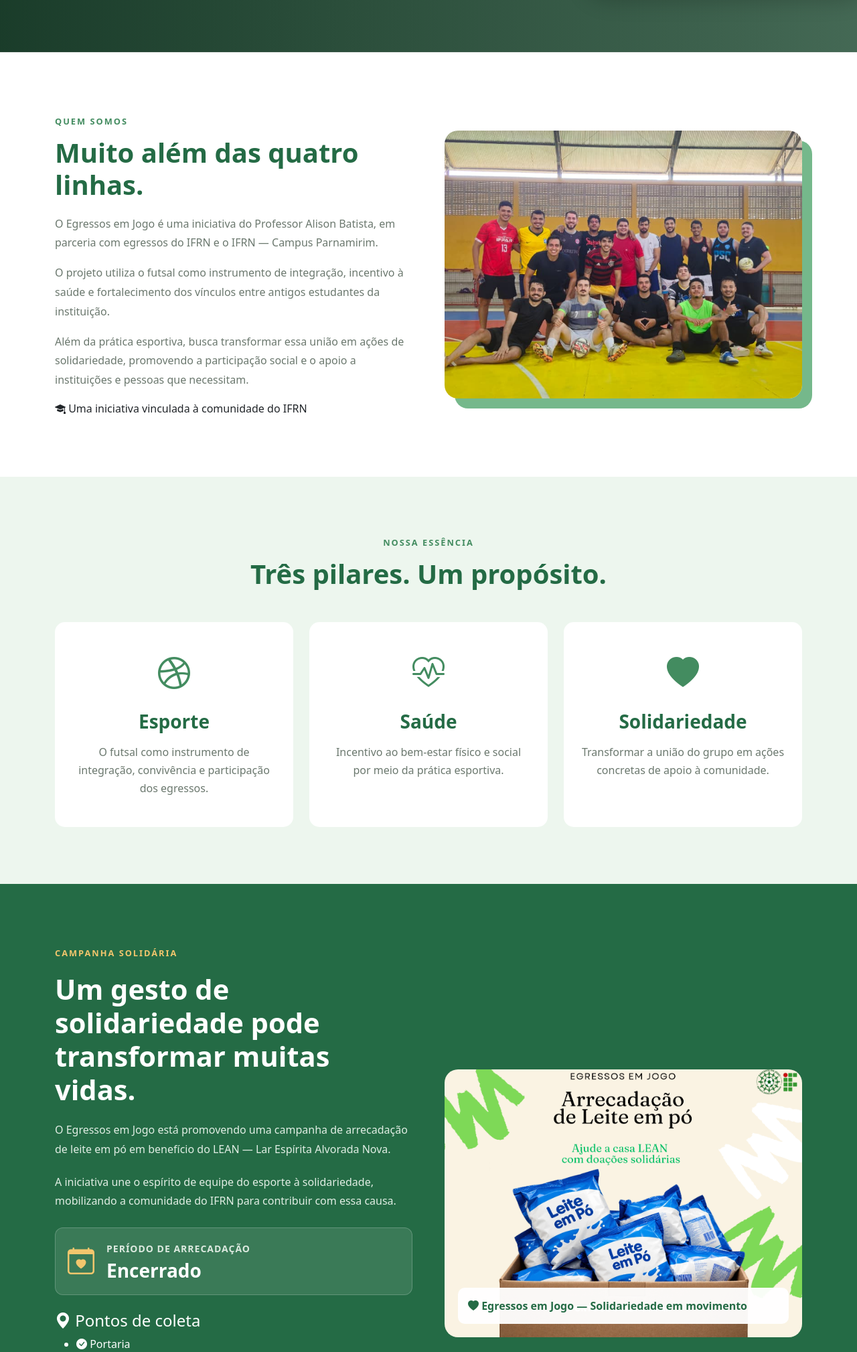
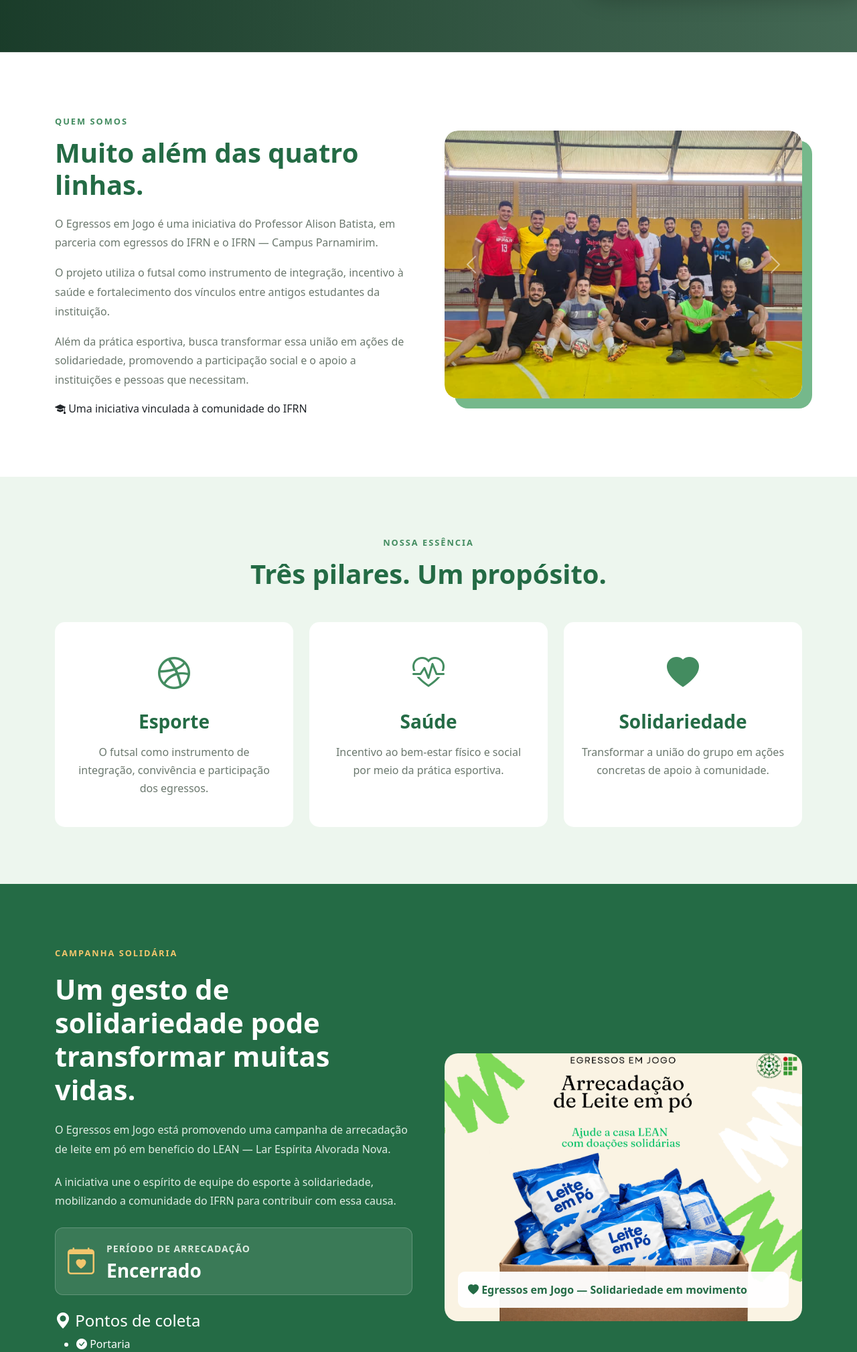
Before and after one commit to Lucas-lopes-oliveira/Egressos-Em-Jogo, a Flask app: page / in a window 1280 px wide. Shown: the part 596-2615 px from the top of the page at 67% size. Run offline with Flask 3, Linux system fonts and the light colour scheme; grey boxes are pictures that could not be loaded.

Commit message:
Adição de fotos da pelada

```diff
--- a/app/templates/index.html
+++ b/app/templates/index.html
@@ -152,9 +152,57 @@
 
             <div class="col-lg-6">
 
-                <div class="about-image">
-                    <img src="../static/uploads/projeto-pelada1.jpeg"
-                         alt="Futsal e integração dos egressos">
+                <div id="carrossel-pelada" class="carousel slide"
+                    data-bs-ride="false">
+
+                    <div class="carousel-inner about-image">
+
+                        <div class="carousel-item active about-image">
+                            <img
+                                src="{{ url_for('static', filename='uploads/projeto-pelada1.jpeg') }}"
+                                class="d-block w-100"
+                                alt="Entrega das doações aos beneficiários"
+                            >
+                        </div>
+
+                        <div class="carousel-item about-image">
+                            <img
+                                src="{{ url_for('static', filename='uploads/projeto-pelada2(Paisagem).jpeg') }}"
+                                class="d-block w-100"
+                                alt="Materiais arrecadados na campanha"
+                            >
+                        </div>
+
+                        <div class="carousel-item about-image">
+                            <img
+                                src="{{ url_for('static', filename='uploads/projeto-pelada3(paisagem).jpeg') }}"
+                                class="d-block w-100"
+                                alt="Registro da entrega das doações"
+                            >
+                        </div>
+
+                    </div>
+
+                    <!-- Botão anterior -->
+                    <button class="carousel-control-prev"
+                            type="button"
+                            data-bs-target="#carrossel-pelada"
+                            data-bs-slide="prev"
+                            aria-label="Foto anterior">
+                        <span class="carousel-control-prev-icon"
+                            aria-hidden="true"></span>
+                    </button>
+
+                    <!-- Botão próximo -->
+                    <button class="carousel-control-next"
+                            type="button"
+                            data-bs-target="#carrossel-pelada"
+                            data-bs-slide="next"
+                            aria-label="Próxima foto">
+                        <span class="carousel-control-next-icon"
+                            aria-hidden="true"></span>
+                    </button>
+
                 </div>
 
             </div>
@@ -312,16 +360,6 @@
                         IFRN — Campus Parnamirim.
                     </p>
 
-                </div>
-
-                <div class="aviso-doacao">
-                    <i class="bi bi-info-circle-fill"></i>
-
-                    <span>
-                        A arrecadação acontece exclusivamente
-                        de forma presencial. Entregue sua doação
-                        em um dos pontos indicados.
-                    </span>
                 </div>
 
             </div>
```
Also changed, not shown: app/static/uploads/projeto-pelada2(Paisagem).jpeg (added), app/static/uploads/projeto-pelada3(paisagem).jpeg (added).
